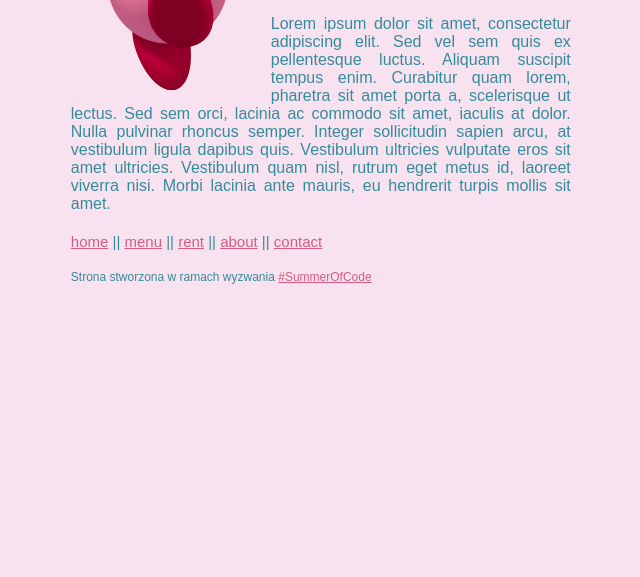
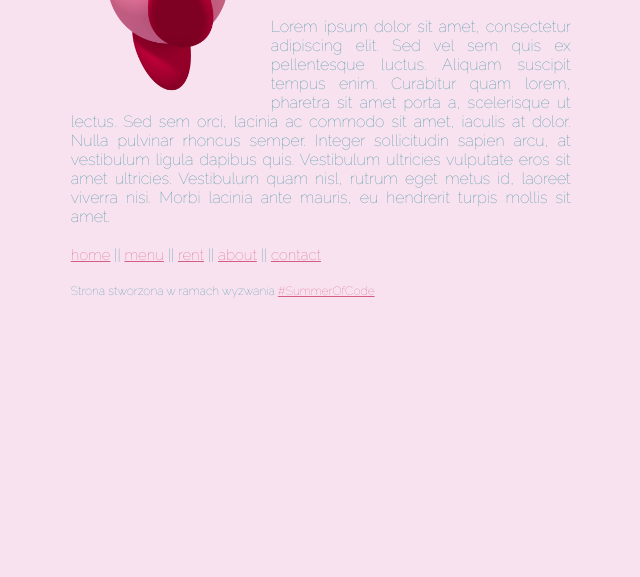
Before and after one commit to missasumay/summerofcode2023, a plain HTML site: page week1/csscard/1/index.html in a window 1280 px wide. Shown: the part 223-800 px from the top of the page, without its empty margins (190-830 px from the left). Drawn offline with Linux system fonts and the light colour scheme.

Commit message:
css update

```diff
--- a/week1/csscard/1/style.css
+++ b/week1/csscard/1/style.css
@@ -1,3 +1,5 @@
+@import url('https://fonts.googleapis.com/css2?family=Raleway:wght@100&display=swap');
+
 body {
     background-color: #f8e2ef;
     color: #368b9b;
--- a/week1/csscard/2/style.css
+++ b/week1/csscard/2/style.css
@@ -1,3 +1,5 @@
+@import url('https://fonts.googleapis.com/css2?family=Raleway:wght@100&display=swap');
+
 body {
     background-color: #000000;
     color: #ffffff;
```
